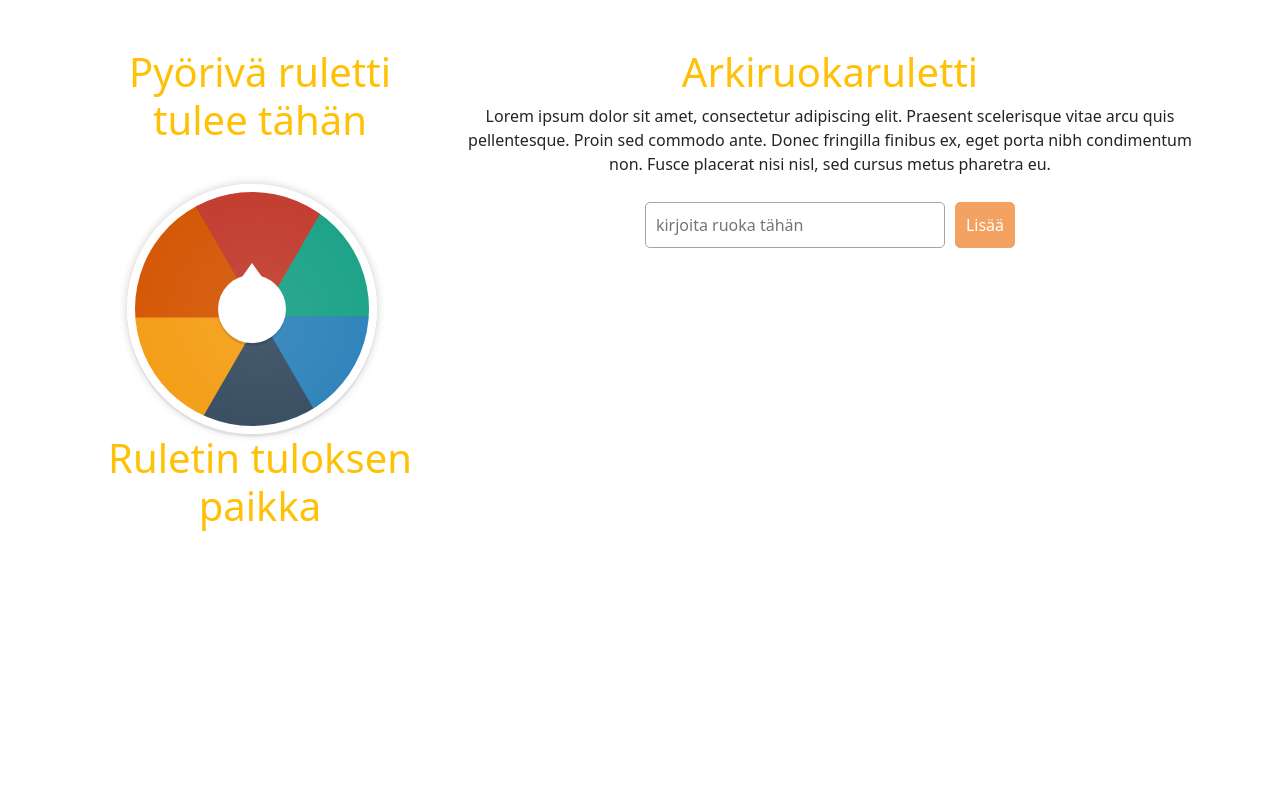
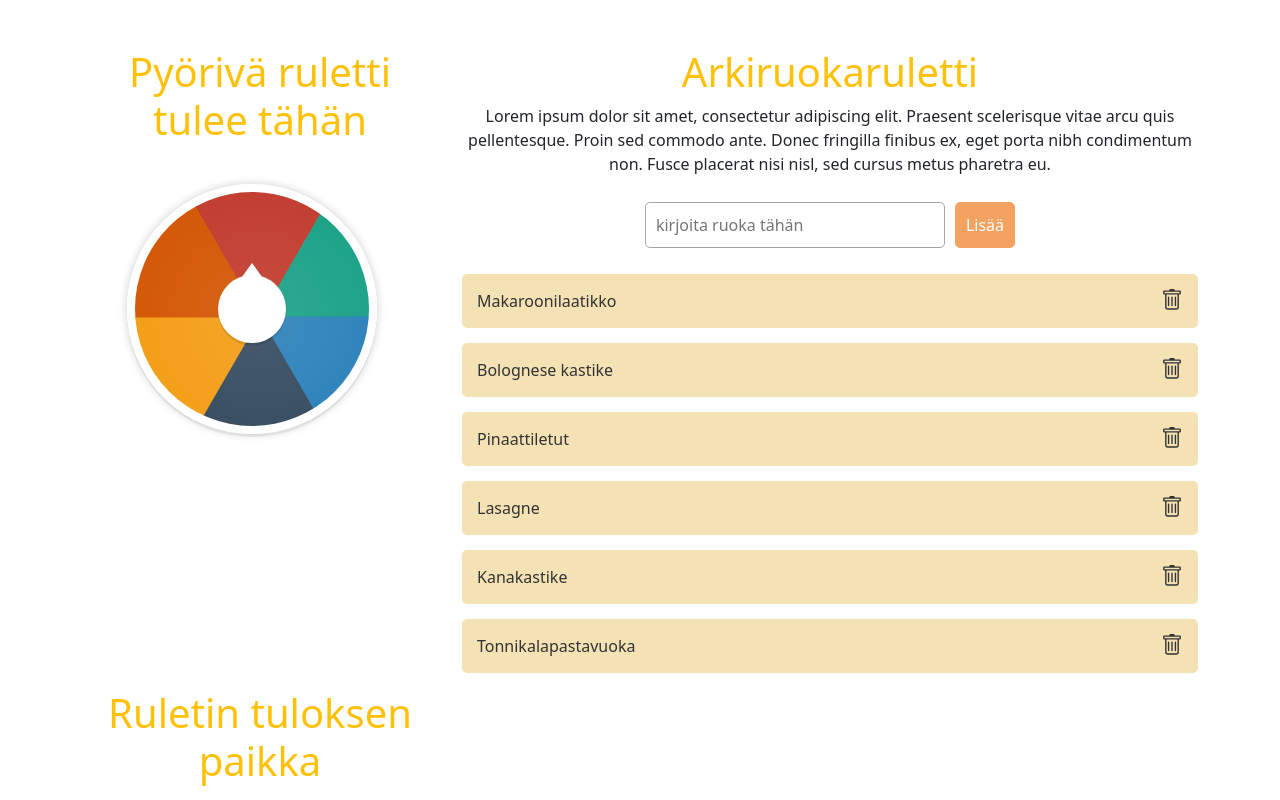
Before and after one commit to minkalaa/arkiruokaruletti, a React (Create React App) app: page / in a window 1280 px wide. Built offline with nearby package versions, Linux system fonts and the light colour scheme.

Commit message:
added initial items

```diff
--- a/src/components/FoodList.js
+++ b/src/components/FoodList.js
@@ -1,5 +1,6 @@
 import React, { Component } from "react";
 import ListItems from "./ListItems";
+import InitialItems from "./InitialItems";
 import "./ListStyle.css";
 
 class FoodList extends Component {
@@ -42,6 +43,8 @@ class FoodList extends Component {
         items: filteredItems
       });
     }
+
+
   render() {
     return (
       <div className="todoListMain">
@@ -54,6 +57,7 @@ class FoodList extends Component {
         </div>
         <ListItems entries={this.state.items}
                     delete={this.deleteItem} />
+        <InitialItems delete={this.deleteItem} />
       </div>
     );
   }
--- /dev/null
+++ b/src/components/InitialItems.js
@@ -0,0 +1,54 @@
+import React, { useState } from "react";
+import { Trash } from 'react-bootstrap-icons';
+
+const initialList = [
+    {
+        key: 'makaroonilaatikko',
+        text: 'Makaroonilaatikko'
+    },
+    {
+        key: 'bolognese',
+        text: 'Bolognese kastike'
+    },
+    {
+        key: 'pinaattiletut',
+        text: 'Pinaattiletut'
+    },
+    {
+        key: 'lasagne',
+        text: 'Lasagne'
+    },
+    {
+        key: 'kanakastike',
+        text: 'Kanakastike'
+    },
+    {
+        key: 'tonnikalapastavuoka',
+        text: 'Tonnikalapastavuoka'
+    }
+];
+
+const InitialItems = () => {
+
+    const [list, setList] = useState(initialList);
+
+    function handleRemove(key) {
+        console.log(key)
+        const newList = list.filter((item) => item.key !== key);
+
+        setList(newList);
+    }
+
+    return (
+        <ul className="theList">
+            {list.map((item) => (
+                <li key={item.key}>
+                    {item.text} <Trash className="delBtn" onClick={()=> handleRemove(item.key)} />
+                </li>
+            ))}
+        </ul>
+    );
+
+};
+
+export default InitialItems;
```
Also changed, not shown: src/components/ListItems.js (+10 -1 lines).
